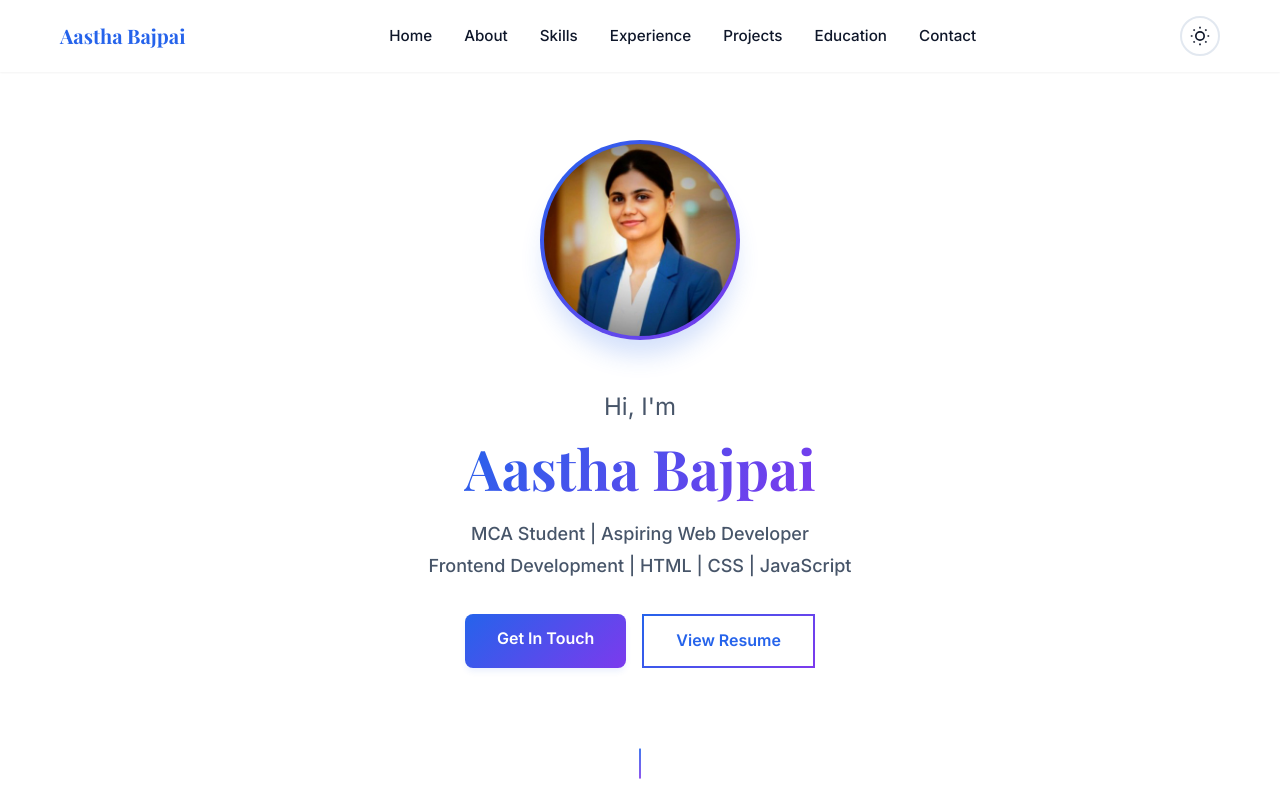
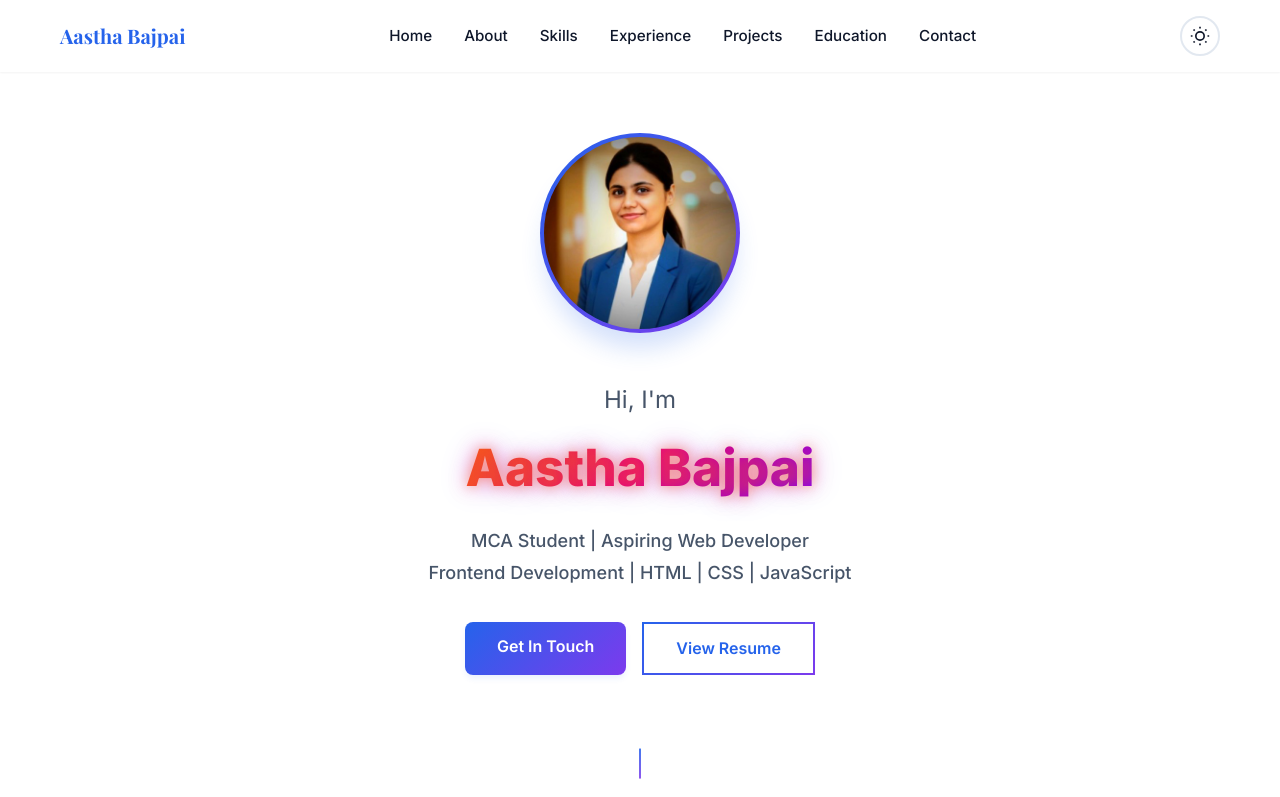
Before and after one commit to aasthabajpai010/aasthabajpai010.github.io, a website: page index.html in a window 1280 px wide. Shown: the top 797 px of the page. Drawn offline with nearby package versions, Linux system fonts and the light colour scheme; animation ran at ten frames a second.

Commit message:
Fixed navbar HTML and added gradient glow to name

```diff
--- a/styles.css
+++ b/styles.css
@@ -310,7 +310,7 @@ body {
     margin-bottom: 0.5rem;
 }
 
-.name {
+/*.name {
     display: block;
     font-size: 3.5rem;
     font-weight: 700;
@@ -320,7 +320,33 @@ body {
     background-clip: text;
     font-family: 'Playfair Display', serif;
     line-height: 1.2;
+}*/
+/* Gradient text + glow effect for name */
+.name {
+    font-size: 3.2rem;
+    font-weight: 800;
+    background: linear-gradient(135deg, #ff6a00, #ee0979, #7f00ff);
+    -webkit-background-clip: text;
+    -webkit-text-fill-color: transparent;
+    background-clip: text;
+
+    text-shadow:
+        0 0 12px rgba(255, 106, 0, 0.4),
+        0 0 20px rgba(238, 9, 121, 0.35),
+        0 0 30px rgba(127, 0, 255, 0.3);
+
+    transition: transform 0.3s ease, text-shadow 0.3s ease;
 }
+
+/* Subtle hover lift */
+.name:hover {
+    transform: translateY(-2px);
+    text-shadow:
+        0 0 18px rgba(255, 106, 0, 0.6),
+        0 0 30px rgba(238, 9, 121, 0.5),
+        0 0 40px rgba(127, 0, 255, 0.45);
+}
+
 
 .hero-subtitle {
     font-size: 1.125rem;
```
